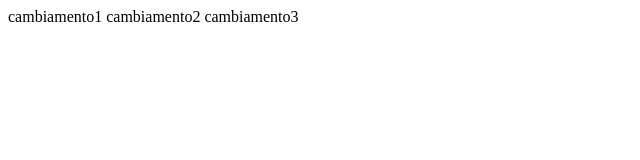
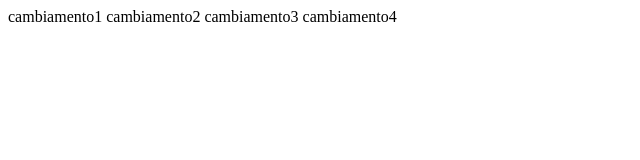
Before and after one commit to fabio98p/prova1, a plain HTML site: page index.html in a window 1280 px wide. Shown: the whole page, without its empty margins (0-640 px from the left). Drawn offline with Linux system fonts and the light colour scheme.

Commit message:
cambiamento4

```diff
--- a/index.html
+++ b/index.html
@@ -8,5 +8,6 @@
     cambiamento1
     cambiamento2
     cambiamento3
+    cambiamento4
   </body>
 </html>
```
